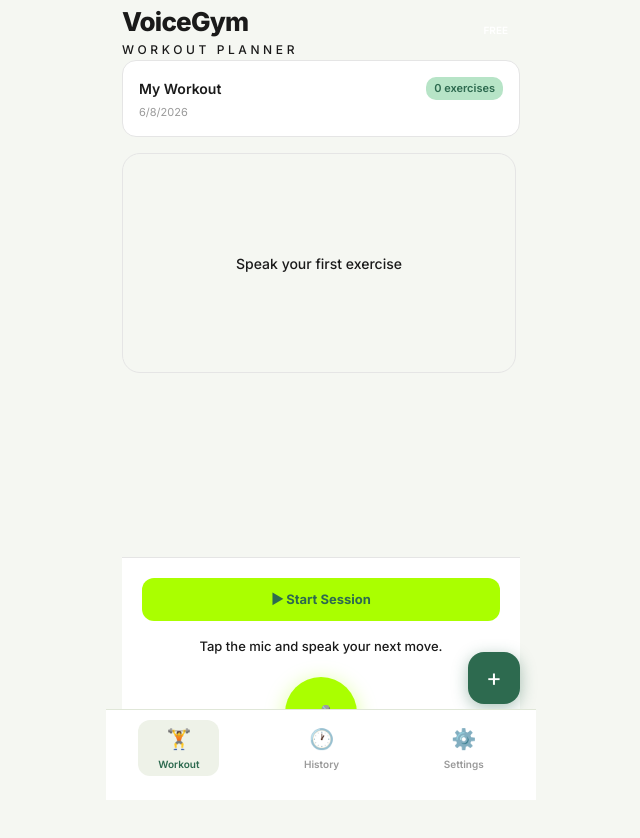
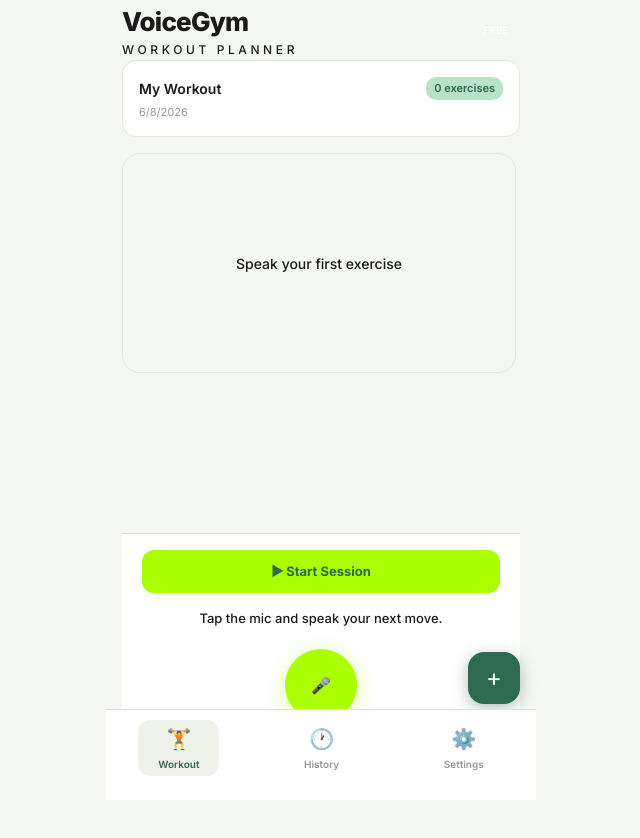
Before and after one commit to Alirezagoodarzi/voicegym-app, a Next.js app: page /planner in a window 1280 px wide. Shown: the top 838 px of the page, without its empty margins (319-959 px from the left). Built offline with nearby package versions, Linux system fonts and the light colour scheme.

Commit message:
main page enhancement

```diff
--- a/src/app/(main)/planner/page.tsx
+++ b/src/app/(main)/planner/page.tsx
@@ -55,9 +55,13 @@ export default function PlannerPage() {
   };
 
   return (
-    <main className="bg-bg text-text-1" style={{ height: '100dvh', display: 'flex', flexDirection: 'column' }}>
-      <div className="mx-auto flex max-w-[430px] flex-col px-4" style={{ flex: 1, minHeight: 0, width: '100%' }}>
-        <header className="flex h-[60px] items-center justify-between py-4">
+    <main style={{
+      height: '100dvh', display: 'flex', flexDirection: 'column',
+      maxWidth: '430px', margin: '0 auto', background: '#F5F7F2',
+      paddingBottom: '0px',
+    }}>
+      <div className="flex flex-col px-4" style={{ flex: 1, minHeight: 0, display: 'flex', flexDirection: 'column' }}>
+        <header className="flex h-[60px] items-center justify-between py-4" style={{ flexShrink: 0 }}>
           <div>
             <h1 className="text-[26px] font-extrabold tracking-[-0.8px] text-text-1">
               Voice<span className="text-green">Gym</span>
@@ -71,7 +75,7 @@ export default function PlannerPage() {
           </span>
         </header>
 
-        <section className="mb-4 rounded-[14px] border border-border bg-white px-4 py-4">
+        <section className="mb-4 rounded-[14px] border border-border bg-white px-4 py-4" style={{ flexShrink: 0 }}>
           <div className="flex items-center justify-between gap-3">
             <p className="text-[14px] font-semibold text-text-1">{plan.name}</p>
             <span
@@ -92,7 +96,7 @@ export default function PlannerPage() {
           )}
         </section>
 
-        <section className="flex-1 overflow-y-auto pr-1 pb-16" style={{ minHeight: 0 }}>
+        <section style={{ flex: 1, overflowY: 'auto', minHeight: 0, paddingBottom: '16px', paddingRight: '4px' }}>
           <WorkoutPlan
             plan={plan}
             onEditExercise={(exercise) => setEditingExercise(exercise)}
@@ -100,7 +104,11 @@ export default function PlannerPage() {
           />
         </section>
 
-        <section className="border-t-[1.5px] border-[color:var(--border)] bg-white px-5 py-5" style={{ flexShrink: 0 }}>
+        <section style={{
+          flexShrink: 0, background: '#fff',
+          borderTop: '1.5px solid #E0E7D8',
+          padding: '16px 20px 48px',
+        }}>
           <button
             onClick={() => router.push("/session")}
             style={{
```
